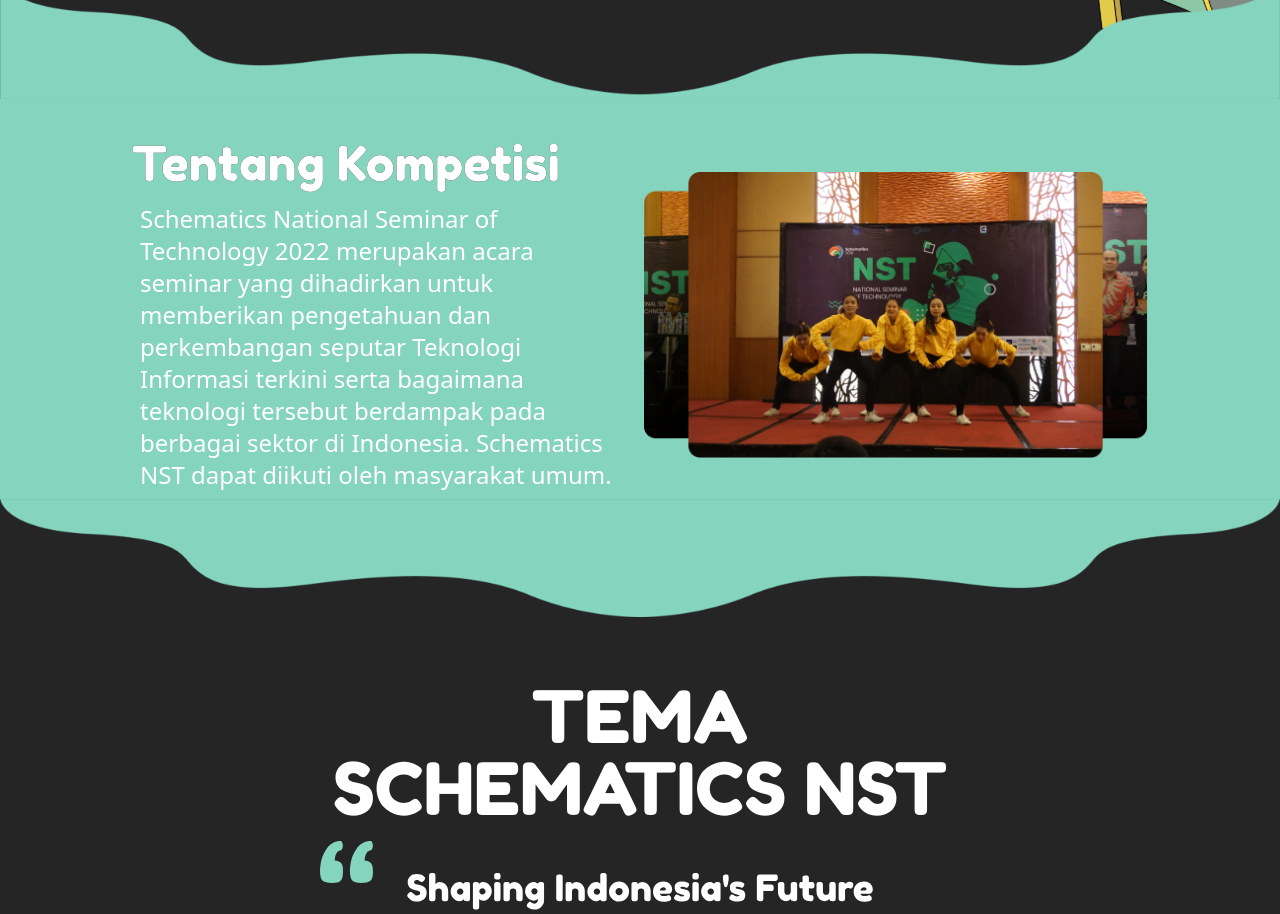
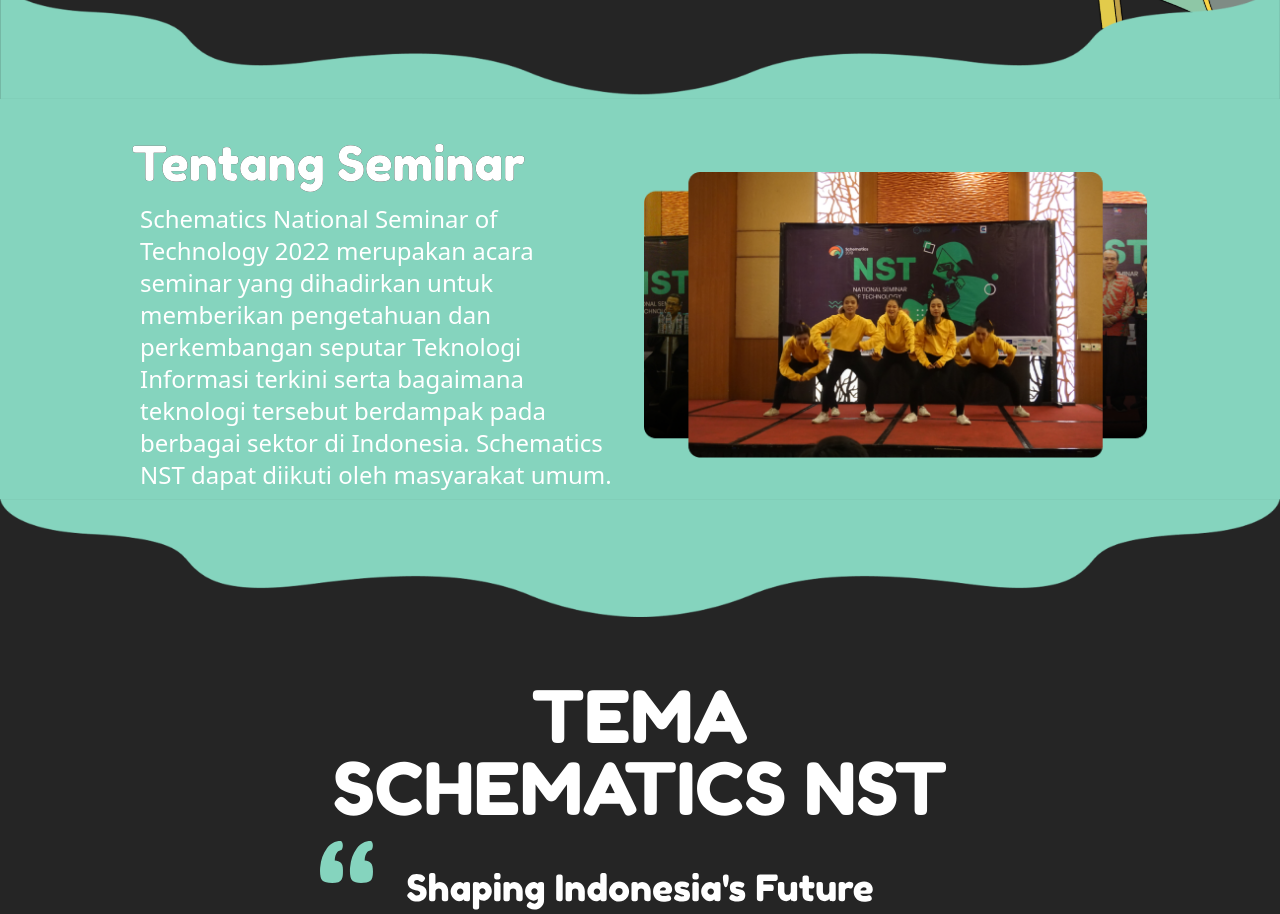
Before and after one commit to Teche-Corp/schematics-2022-frontend, a Next.js app: page /nst in a window 1280 px wide. Shown: the part 820-1734 px from the top of the page. Built offline with nearby package versions, Linux system fonts and the light colour scheme.

Commit message:
fix: tentang seminar text nst

```diff
--- a/pages/nst.jsx
+++ b/pages/nst.jsx
@@ -85,10 +85,10 @@
             <div className='flex flex-col justify-center xl:w-1/2'>
               <div className='relative'>
                 <h2 className='relative z-10 text-4xl text-white md:text-5xl font-primary'>
-                  Tentang Kompetisi
+                  Tentang Seminar
                 </h2>
                 <h2 className='absolute top-0 text-4xl md:text-5xl text-black select-none  font-primary'>
-                  Tentang Kompetisi
+                  Tentang Seminar
                 </h2>
               </div>
               <div className='px-2'>
```
